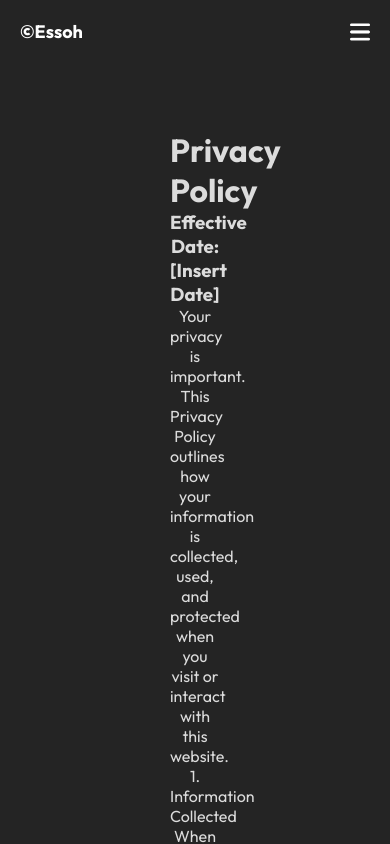
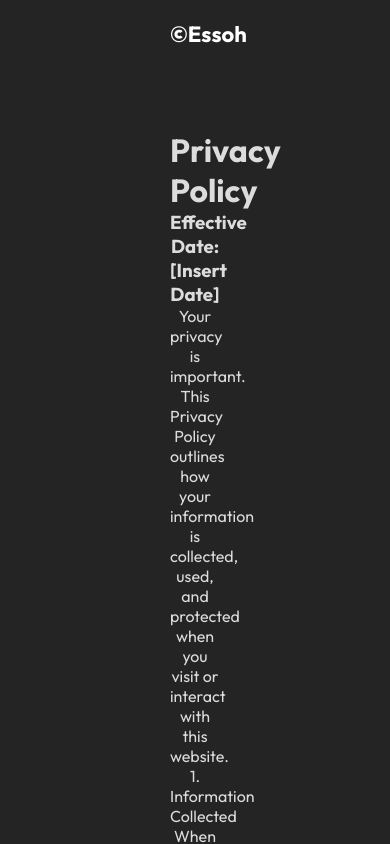
Before and after one commit to EssohCod/My_New_Portfolio, a React (Vite) app: page /privacy-policy in a window 390 px wide. Shown: the top 844 px of the page. Built offline with nearby package versions, Linux system fonts and the light colour scheme.

Commit message:
testing adjustments

```diff
--- a/src/components/About/About.css
+++ b/src/components/About/About.css
@@ -155,7 +155,7 @@
 
 @media (max-width: 480px){
     .about{
-        display: flex;
+        display: none;
         flex-direction: column;
         align-items: center;
         justify-content: center;
--- a/src/components/Contact/Contact.css
+++ b/src/components/Contact/Contact.css
@@ -208,7 +208,7 @@
 
 @media (max-width: 480px){
     .contact{
-        display: flex;
+        display: none;
         flex-direction: column;
         width: 100%;
         max-width: 480px;
--- a/src/components/Footer/Footer.css
+++ b/src/components/Footer/Footer.css
@@ -109,7 +109,7 @@
 
 @media (max-width: 480px){
   .footer {
-    display: flex;
+    display: none;
     flex-direction: column;
     width: 100%;
     max-width: 480px;
--- a/src/components/Home/Home.css
+++ b/src/components/Home/Home.css
@@ -122,12 +122,7 @@
 
 @media (max-width: 480px) {
     .home{
-        /* padding: 0px 190px; */
-        justify-content: center;
-        align-items: center;
-        margin-top: 40px;
-        width: 100%;
-        max-width: 480px;
+        display: none;
     }
     .home img{
         width: 300px;
--- a/src/components/MyWork/MyWork.css
+++ b/src/components/MyWork/MyWork.css
@@ -82,7 +82,7 @@
 }
 @media (max-width: 480px){
     .mywork{
-        display: flex;
+        display: none;
         flex-direction: column;
         width: 100%;
         /* max-width: 480px; */
--- a/src/components/Navbar/Navbar.css
+++ b/src/components/Navbar/Navbar.css
@@ -65,7 +65,7 @@
 
 /* Tablet view (width ≤ 768px) */
 @media (max-width: 768px) {
-  .navbar_container {
+  /* .navbar_container {
     padding: 20px 30px;
   }
 
@@ -107,44 +107,13 @@
     display: block;
     width: 25px;
     cursor: pointer;
-  }
+  } */
 }
 
 /* Mobile phones (width ≤ 480px) */
 @media (max-width: 480px) {
-  .navbar_container {
-    padding: 20px 20px;
-  }
+    .nav_links{
+        display: none;
+    }
 
-  .nav_menu {
-    width: 250px;
-    padding: 60px 20px;
-  }
-
-  .nav_menu li {
-    font-size: 18px;
-    gap: 4px;
-  }
-
-  .nav_menu li img {
-    width: 40px;
-    height: 3px;
-  }
-
-  .nav_mob_close {
-    width: 20px;
-    top: 15px;
-    right: 15px;
-  }
-
-  .menu_bars {
-    width: 20px;
-    position: relative;
-    top: 0;
-    right: 0;
-  }
-
-  .logo h1 {
-    font-size: 18px;
-  }
 }
--- a/src/components/Portfolio/Services.css
+++ b/src/components/Portfolio/Services.css
@@ -118,7 +118,7 @@
 
 @media (max-width: 480px){
     .services{
-        display: flex;
+        display: none;
         flex-direction: column;
         width: 100%;
         max-width: 480px;
```
